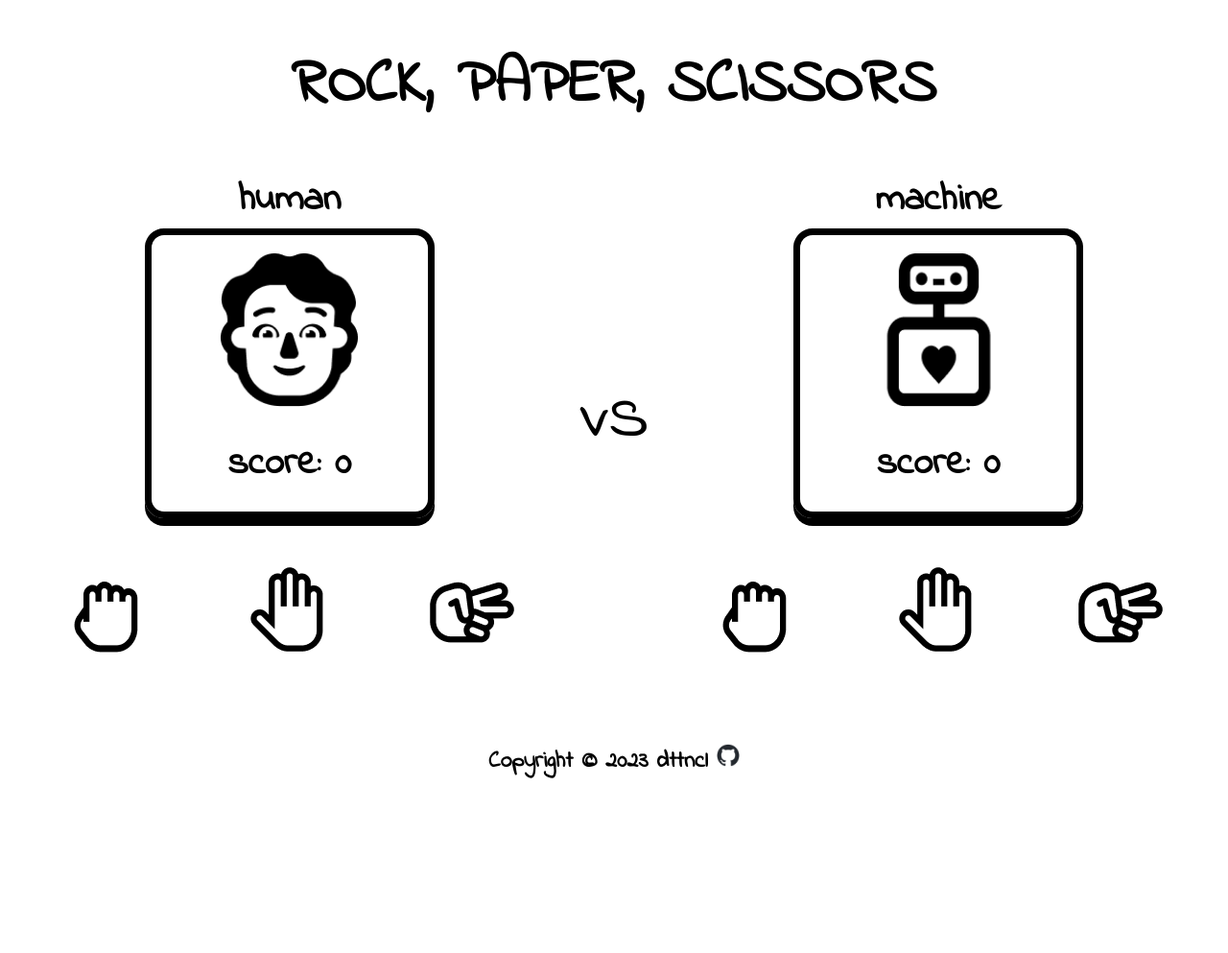
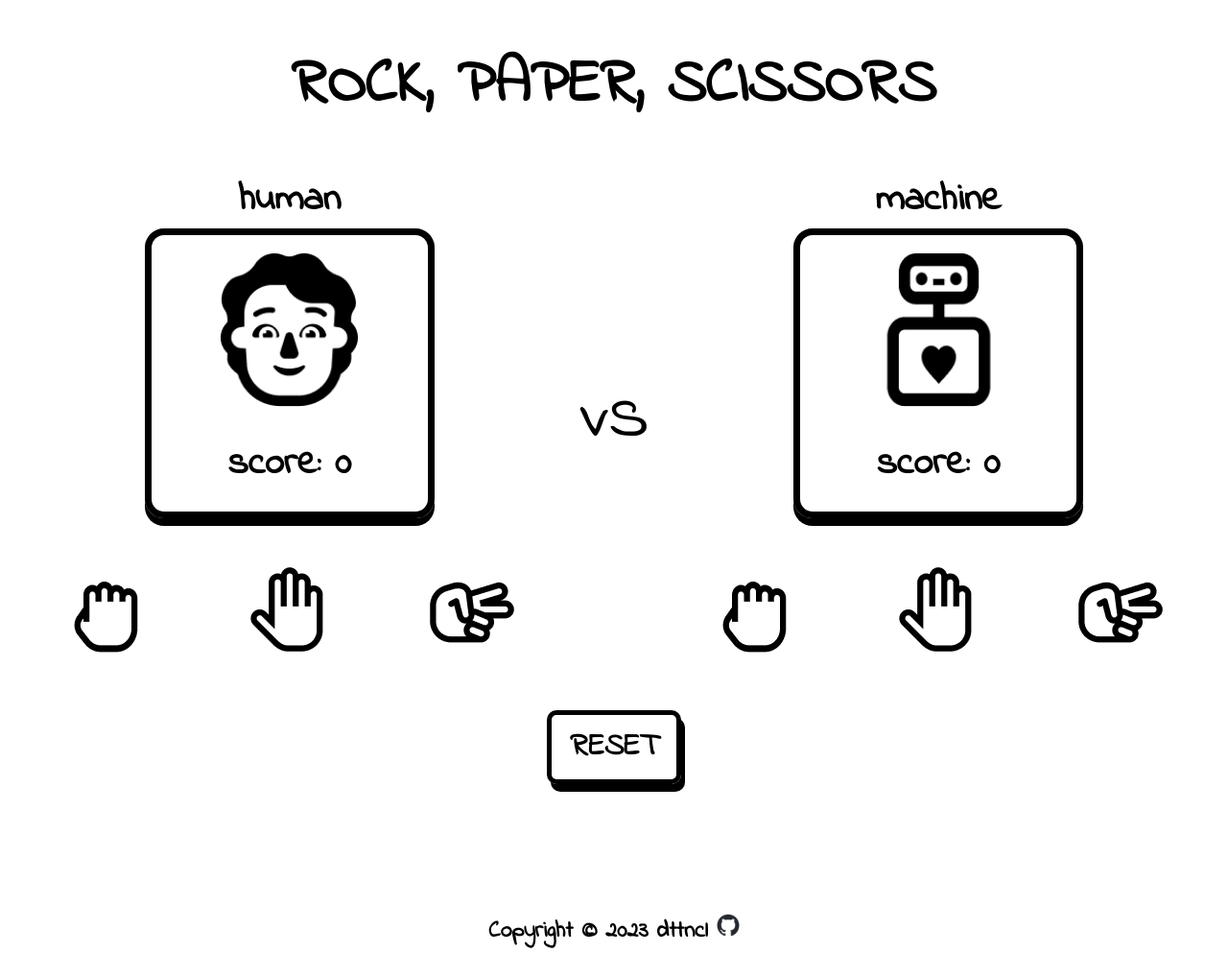
Before and after one commit to dttncl/rock-paper-scissors, a plain HTML site: page index.html in a window 1280 px wide. Shown: the whole page at 96% size. Before the commit the page ends 816 px from the top, so only its background shows below. Drawn offline with Linux system fonts and the light colour scheme.

Commit message:
add reset button

```diff
--- a/index.css
+++ b/index.css
@@ -132,3 +132,30 @@ footer > p {
 footer img {
     height: 1.5rem;
 }
+
+.reset {
+    display: flex;
+    justify-content: center;
+    align-items: center;
+    padding: 50px;
+}
+
+.reset > button:hover {
+    background-color: black;
+    color: white;
+    box-shadow: 4px 8px white;
+    cursor: pointer;
+}
+
+.reset > button {
+    font-family: 'Indie Flower', cursive;
+    font-weight: bold;
+    font-size: 2rem;
+    width: auto;
+    height: auto;
+    border: solid 5px black;
+    box-shadow: 4px 8px black;
+    border-radius: 10px;
+    padding: 10px 20px;
+
+}
--- a/index.html
+++ b/index.html
@@ -42,6 +42,9 @@
             </div>
         </div>
     </section>
+    <section class="reset">
+        <button id="reset-game">RESET</button>
+    </section>
     <footer>
         <p>
             Copyright &copy; 2023 dttncl <img src="./images/github-mark.png">
--- a/index.js
+++ b/index.js
@@ -5,6 +5,8 @@ const machine = document.querySelector('#machine-score');
 const rock = document.querySelector('#machine-rock');
 const paper = document.querySelector('#machine-paper');
 const scissors = document.querySelector('#machine-scissors');
+
+const reset = document.querySelector('#reset-game');
 
 let humanScore = 0;
 let machineScore = 0;
@@ -103,3 +105,11 @@ buttons.forEach(btn => {
         machine.textContent = machineScore;
     })
 });
+
+reset.addEventListener('click', () => {
+    humanScore = machineScore = 0;
+    human.textContent = humanScore;
+    machine.textContent = machineScore;
+
+    console.log('game is reset')
+})
```
